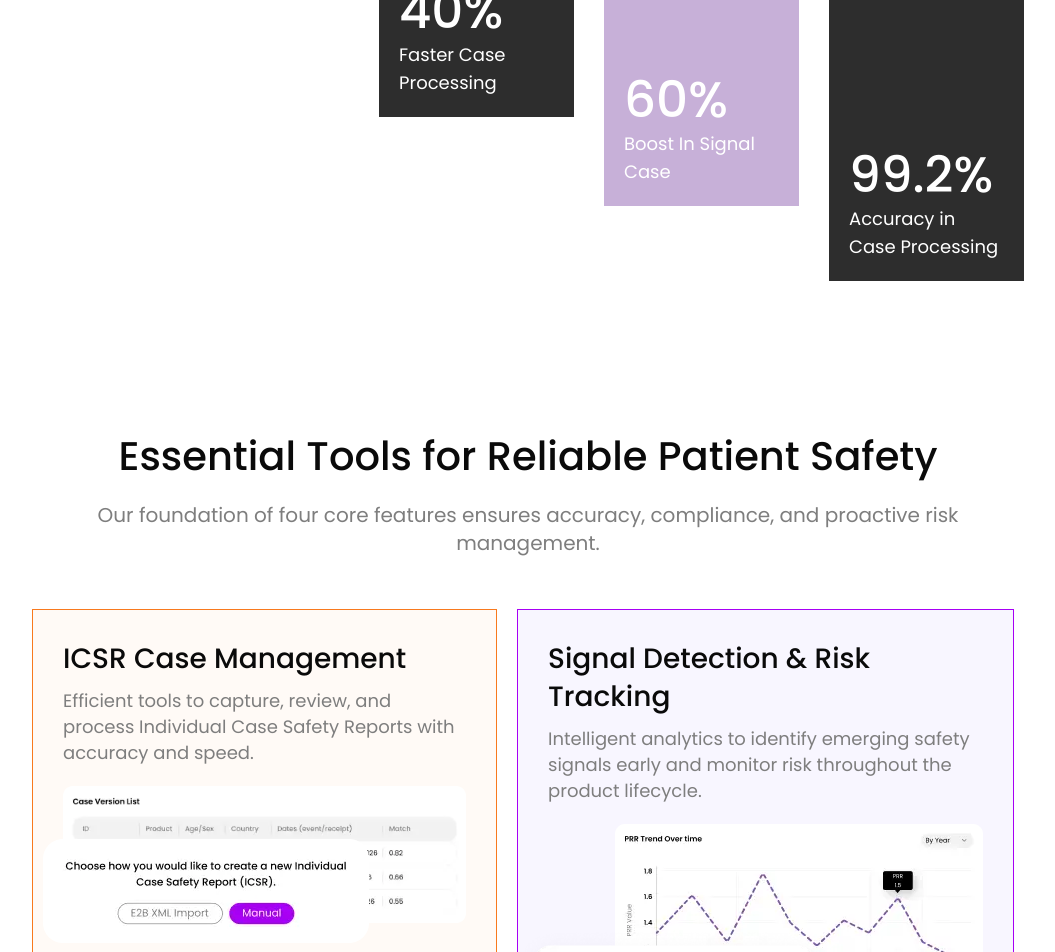
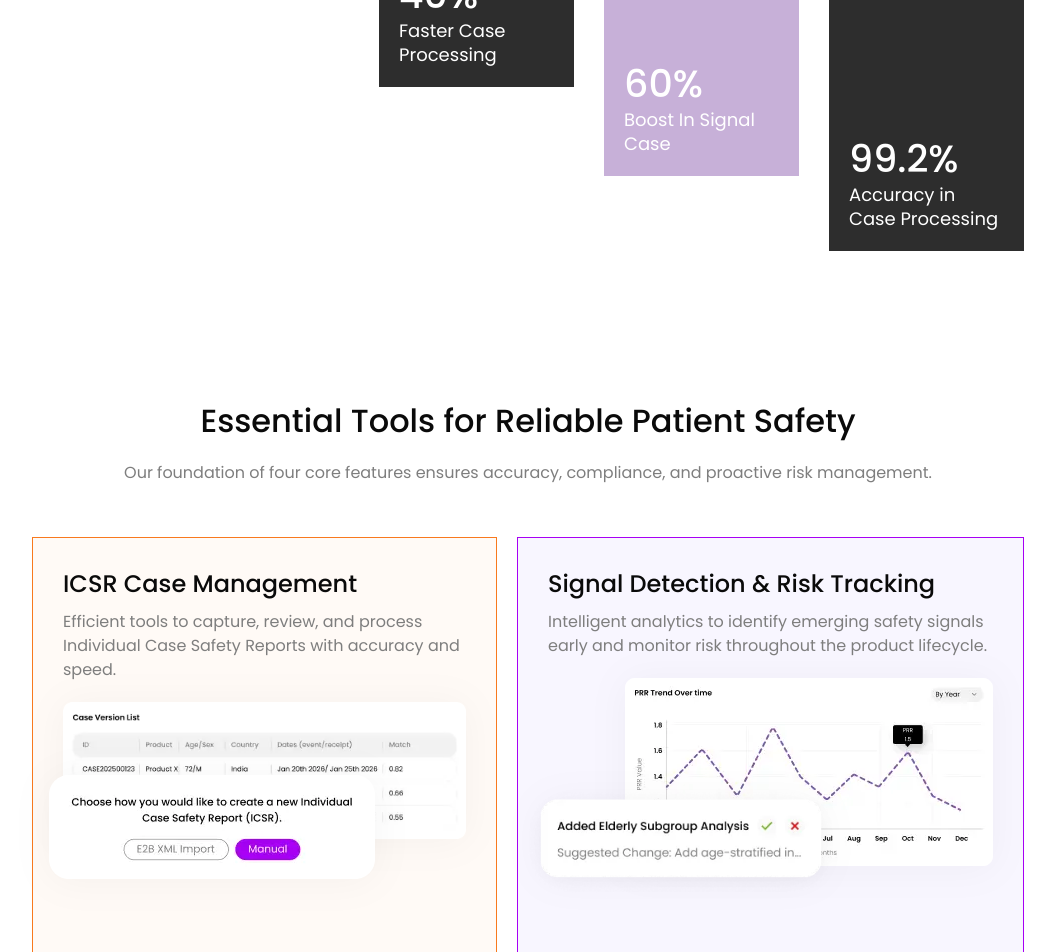
Before and after one commit to therareaniket/safety-website, a Next.js app: page / in a window 1280 px wide. Shown: the part 1160-2112 px from the top of the page, without its empty margins (112-1167 px from the left). Built offline with nearby package versions, Linux system fonts and the light colour scheme.

Commit message:
set font sizes up to 1200

```diff
--- a/src/assets/css/shalaka/custom.css
+++ b/src/assets/css/shalaka/custom.css
@@ -310,7 +310,7 @@ header{
 }
 .tool-lg,
 .tool-sm{
-    box-shadow: drop-shadow(0px 2.53px 18.99px rgba(0, 0, 0, 0.04));
+    filter: drop-shadow(0px 2.53px 18.99px rgba(0, 0, 0, 0.04));
 }
 .tool-lg{
     margin-left: auto;
@@ -619,9 +619,16 @@ margin-bottom: 0;
 }
 .custom-navigation .swiper-button-prev, .custom-navigation .swiper-button-next{
     position: static;
+    width: auto;
+    height: auto;
+    margin-top: 0;
 }
 .testi-item{
     height: 100%;
+}
+:is(.swiper-button-prev, .swiper-button-next) svg{
+    width: auto !important;
+    height: auto !important;
 }
 
 /*********FAQ***********/
--- a/src/assets/css/shalaka/responsive.css
+++ b/src/assets/css/shalaka/responsive.css
@@ -49,6 +49,10 @@
 }
 
 @media screen and (max-width: 1599px) {
+    h6, .h6, p{
+    font-size: 18px;
+    line-height: 26px;
+}
      .recent-activity-circle{
         width: 550px;
         height: 550px;
@@ -82,10 +86,7 @@
 .tools-item.orange {
     width: 630px;
 }
-.tools-title .h6{
-    font-size: 18px;
-    line-height: 26px;
-}
+
 .tools-img{
     margin-top: 30px;
 }
@@ -102,7 +103,7 @@
     width: 659px;
 }
 .op-desc{
-    width: 99%;
+    width: 96%;
 }
 .op-item-title.two{
     right: -40px;
@@ -119,9 +120,9 @@
 .eco-title .h4 {
     margin-bottom: 10px;
 }
-.eco-title{
+/* .eco-title{
     height: 200px;
-}
+} */
 .b-feature-item {
     width: 579px;
 }
@@ -149,6 +150,30 @@
 }
 
 @media screen and (max-width: 1439px) {
+    h1, .h1 {
+    font-size: 44px;
+    line-height: 56px;
+}
+h2, .h2{
+    font-size: 36px;
+    line-height: 46px;
+}
+h4, .h4 {
+    font-size: 24px;
+    line-height: 32px;
+}
+h5, .h5 {
+    font-size: 22px;
+    line-height: 32px;
+}
+.t-name .h5{
+    font-size: 20px;
+    line-height: 28px;
+}
+.t-name .text-18{
+     font-size: 16px;
+    line-height: 24px;
+}
  .hero-wrapper{
     height: 790px;
  }
@@ -159,10 +184,10 @@
     gap: 45px;
     }
     .stats-col-one {
-    width: 280px;
+    width: 310px;
 }
     .stats-col-two {
-    width: 719px;
+    width: 698px;
 }
 .stats-row{
     gap:100px;
@@ -189,10 +214,10 @@
     padding:20px;
 }
     .tools-item.purple {
-        width: 545px;
+        width: 555px;
     }
      .tools-item.orange {
-        width: 510px;
+        width: 520px;
     }
     .tools-item{
         padding:30px;
@@ -201,6 +226,9 @@
     .ai-center-icon{
         width: 196px;
         height: 196px;
+    }
+    .op-item-title.two {
+    width: 200px;
     }
     .op-col-one{
     width: 500px;
@@ -233,11 +261,17 @@
         height: 100%;
         object-fit: cover;
     }
+    .b-col-one{
+    width: 55%;
+}
+.b-col-two {
+    width: 45%;
+}
     .team-testimonial-inner {
-    gap: 120px;
+    gap: 100px;
 }
 .t-testimonial-slider{
-    width: calc(100% - 222px - 120px);
+    width: calc(100% - 222px - 100px);
 }
 .t-testimonial-slider .testi-desc{
     padding:40px 30px;
@@ -262,11 +296,38 @@
     .faq-accordian .accordion-header{
         padding:16px;
     }
+    .tools-item.orange .tool-sm {
+    bottom: -40px;
+    left: -14px;
+}
+.eco-row {
+    gap: 20px;
+}
 }
 
 @media screen and (max-width: 1359px) {}
 
 @media screen and (max-width:1299px){
+       h1, .h1 {
+    font-size: 38px;
+    line-height: 48px;
+}
+h2, .h2{
+    font-size: 32px;
+    line-height: 40px;
+}
+h4, .h4 {
+    font-size: 24px;
+    line-height: 32px;
+}
+h5, .h5 {
+    font-size: 22px;
+    line-height: 32px;
+}
+h6, .h6, p{
+    font-size: 16px;
+    line-height: 24px;
+}
      .hero-wrapper{
     height: 760px;
  }
@@ -325,7 +386,7 @@ footer .text-16{
     margin-bottom: 52px;
 }
     .tools-item.purple {
-        width: 497px;
+        width: 507px;
     }
     .tools-item.orange {
         width: 465px;
@@ -359,10 +420,7 @@ footer .text-16{
     .op-item-title.four{
         left:-28px;
     }
-    .h5{
-    font-size: 22px;
-    line-height: 30px;
-    }
+
     .b-feature-item{
         width: 446px;
     }
@@ -374,6 +432,27 @@ footer .text-16{
     }
     .b-post-items.mini .b-post-title {
         width: calc(100% - 241px);
+    }
+    .eco-title{
+        padding:16px;
+    }
+    .eco-title .h4,
+    .b-post-items.mini .b-post-title .h4{
+        font-size: 22px;
+        line-height: 30px;
+    }
+        .team-testimonial-inner {
+        gap: 60px;
+    }
+    .t-testimonial-slider{
+    width: calc(100% - 222px - 60px);
+}
+    .t-name .h5 {
+        font-size: 18px;
+        line-height: 26px;
+    }
+        .t-testimonial-slider .testi-desc {
+        padding: 30px;
     }
 }
 
--- a/src/components/Homepage/HomeTestimonials.tsx
+++ b/src/components/Homepage/HomeTestimonials.tsx
@@ -22,7 +22,7 @@ export default function HomeTestimonials() {
                     <div className="t-title">
                         <Image className="quote-img" src={QouteIcon} alt="Quote Icon" width={97} height={74} priority />
                         <h3 className="text-md h4">Hear What Our Customers Say For Us</h3>
-                        <div className="custom-navigation flex">
+                        <div className="custom-navigation flex items-center">
                             <div className="s-nav swiper-button-prev"><svg width="21" height="15" viewBox="0 0 21 15" fill="none" xmlns="http://www.w3.org/2000/svg">
 <path d="M20.7071 8.07088C21.0976 7.68035 21.0976 7.04719 20.7071 6.65666L14.3431 0.292702C13.9526 -0.0978227 13.3195 -0.0978227 12.9289 0.292702C12.5384 0.683226 12.5384 1.31639 12.9289 1.70692L18.5858 7.36377L12.9289 13.0206C12.5384 13.4111 12.5384 14.0443 12.9289 14.4348C13.3195 14.8254 13.9526 14.8254 14.3431 14.4348L20.7071 8.07088ZM0 7.36377V8.36377H20V7.36377V6.36377H0V7.36377Z" fill="black"/>
 </svg></div>
```
